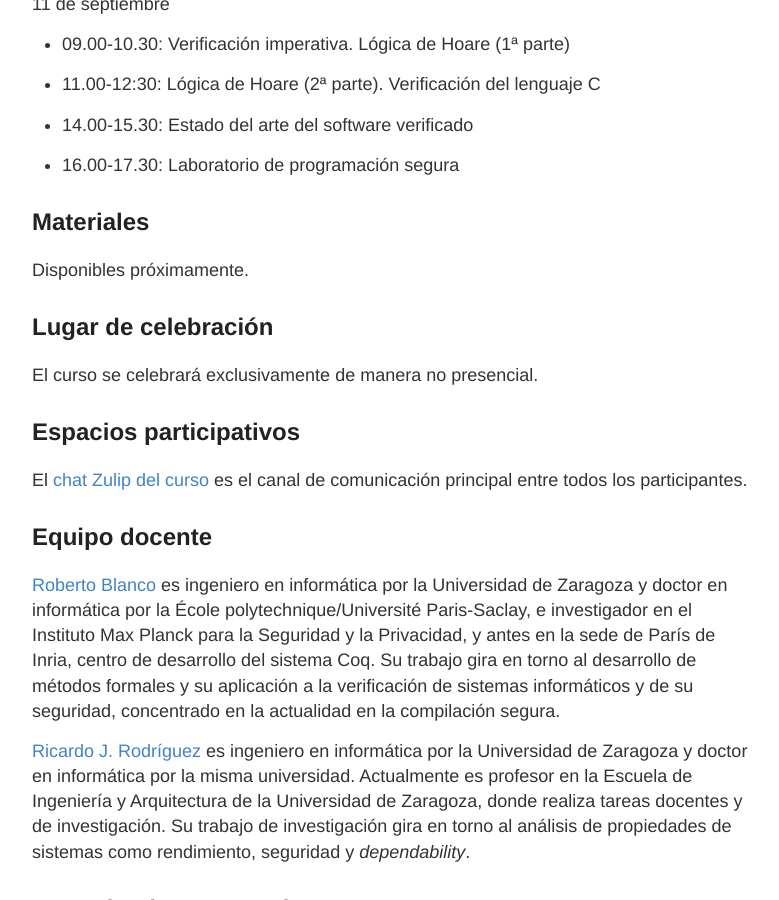
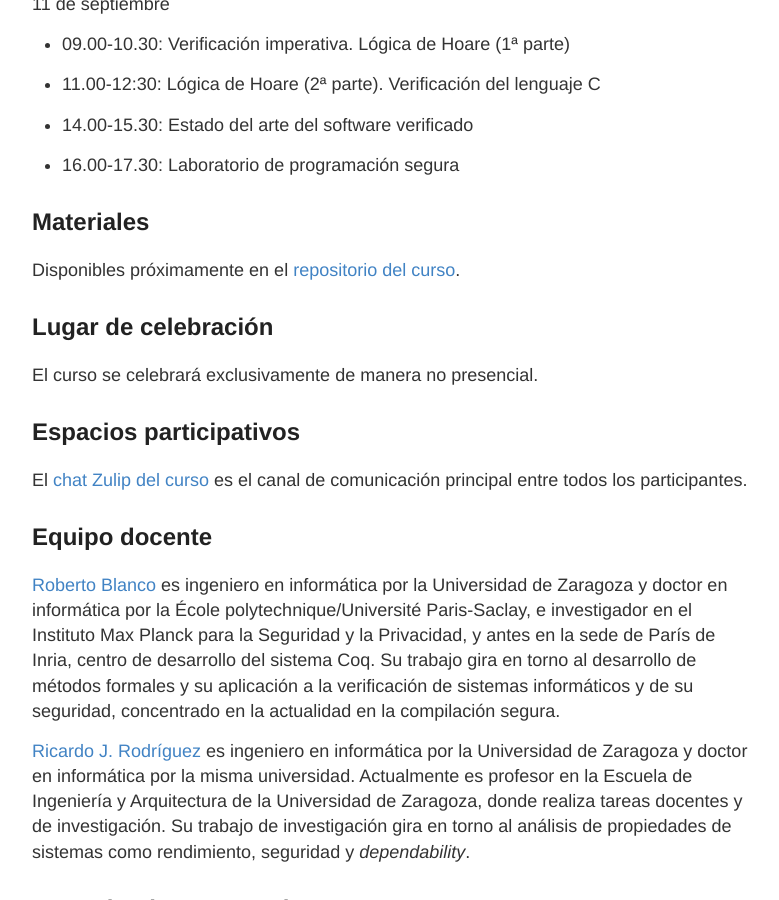
Before and after one commit to robblanco/robblanco.github.io, a Jekyll site: the page built from unizar2020.md, in a window 1280 px wide and 900 px high, scrolled down 3466 px. Shown: the whole window, without its empty margins (248-1027 px from the left). Built offline with Jekyll 4.4.1, drawn with Linux system fonts in a browser that asks for light colours.

Commit message:
Add course repository

```diff
--- a/unizar2020.md
+++ b/unizar2020.md
@@ -157,7 +157,8 @@ participación remota y presencial, en caso de que esta última sea posible.
 
 ## Materiales
 
-Disponibles próximamente.
+Disponibles próximamente en el
+[repositorio del curso](https://github.com/robblanco/unizar2020/).
 
 ## Lugar de celebración
 
```
